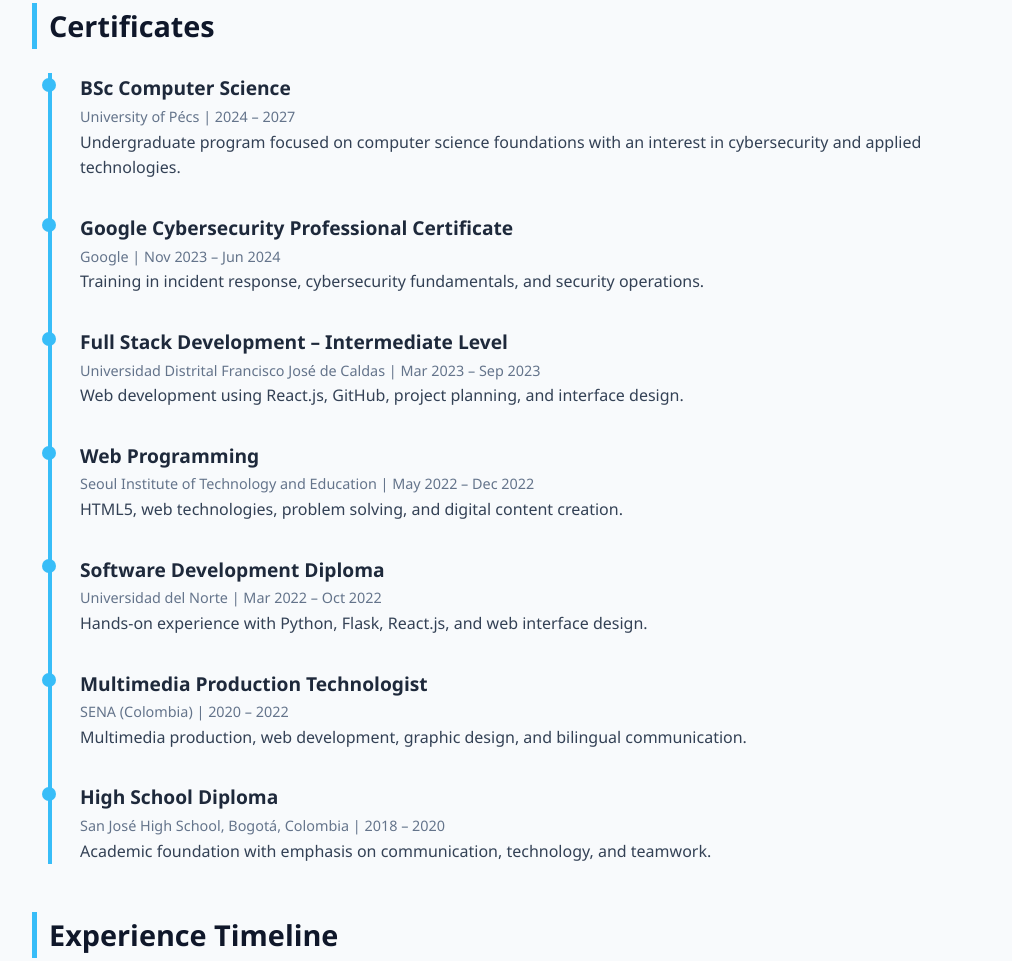
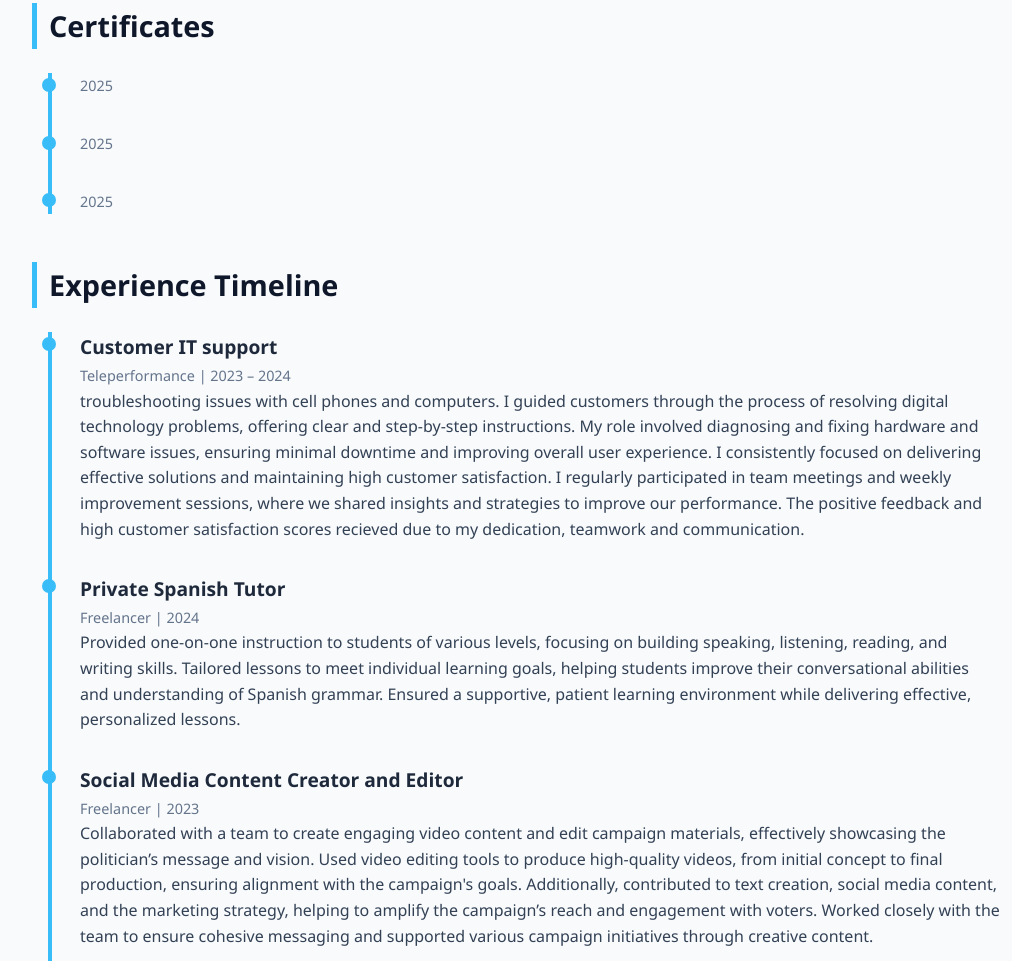
Before and after one commit to danamg27/cv, a plain HTML site: page index.html in a window 1280 px wide. Shown: the part 1725-2686 px from the top of the page, without its empty margins (124-1136 px from the left). Drawn offline with Linux system fonts and the light colour scheme.

Commit message:
Update index.html

```diff
--- a/index.html
+++ b/index.html
@@ -223,40 +223,23 @@
   <h2>Certificates</h2>
   <div class="timeline">
     <div class="timeline-item">
-      <h3>BSc Computer Science</h3>
-      <span>University of Pécs | 2024 – 2027</span>
-      <p>Undergraduate program focused on computer science foundations with an interest in cybersecurity and applied technologies.</p>
+      <h3></h3>
+      <span>2025</span>
+      <p></p>
     </div>
+
     <div class="timeline-item">
-      <h3>Google Cybersecurity Professional Certificate</h3>
-      <span>Google | Nov 2023 – Jun 2024</span>
-      <p>Training in incident response, cybersecurity fundamentals, and security operations.</p>
+      <h3></h3>
+      <span>2025</span>
+      <p></p>
     </div>
+
     <div class="timeline-item">
-      <h3>Full Stack Development – Intermediate Level</h3>
-      <span>Universidad Distrital Francisco José de Caldas | Mar 2023 – Sep 2023</span>
-      <p>Web development using React.js, GitHub, project planning, and interface design.</p>
+      <h3></h3>
+      <span>2025</span>
+      <p></p>
     </div>
-    <div class="timeline-item">
-      <h3>Web Programming</h3>
-      <span>Seoul Institute of Technology and Education | May 2022 – Dec 2022</span>
-      <p>HTML5, web technologies, problem solving, and digital content creation.</p>
-    </div>
-    <div class="timeline-item">
-      <h3>Software Development Diploma</h3>
-      <span>Universidad del Norte | Mar 2022 – Oct 2022</span>
-      <p>Hands-on experience with Python, Flask, React.js, and web interface design.</p>
-    </div>
-    <div class="timeline-item">
-      <h3>Multimedia Production Technologist</h3>
-      <span>SENA (Colombia) | 2020 – 2022</span>
-      <p>Multimedia production, web development, graphic design, and bilingual communication.</p>
-    </div>
-    <div class="timeline-item">
-      <h3>High School Diploma</h3>
-      <span>San José High School, Bogotá, Colombia | 2018 – 2020</span>
-      <p>Academic foundation with emphasis on communication, technology, and teamwork.</p>
-    </div>
+
   </div>
 </section>
 
```
